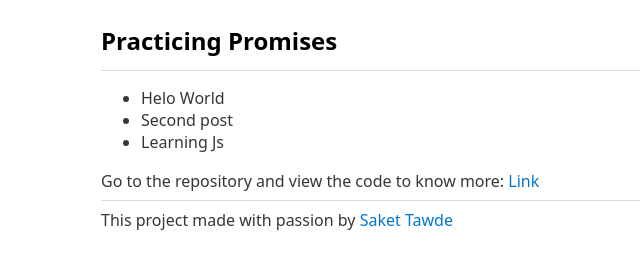
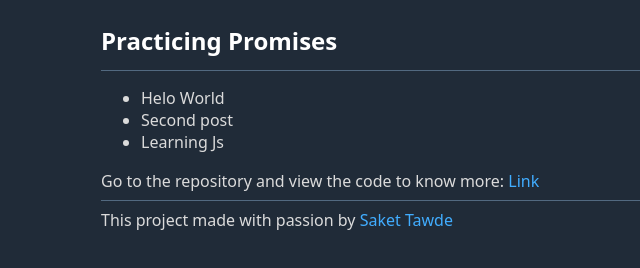
Before and after one commit to sakettawde/playing-with-promises, a plain HTML site: page index.html in a window 1280 px wide. Shown: the whole page, without its empty margins (139-779 px from the left). Drawn offline with nearby package versions, Linux system fonts and the light colour scheme.

Commit message:
added dark mode

```diff
--- a/index.html
+++ b/index.html
@@ -4,7 +4,7 @@
     <meta charset="UTF-8">
     <meta name="viewport" content="width=device-width, initial-scale=1.0">
     <title>Playing With Promises | Saket</title>
-    <link rel="stylesheet" href="https://cdn.jsdelivr.net/gh/kognise/water.css@latest/dist/light.min.css">
+    <link rel="stylesheet" href="https://cdn.jsdelivr.net/gh/kognise/water.css@latest/dist/dark.min.css">
 </head>
 <body>
     <h2>Practicing Promises</h2>
```
